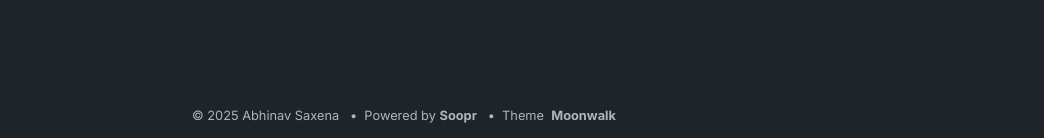
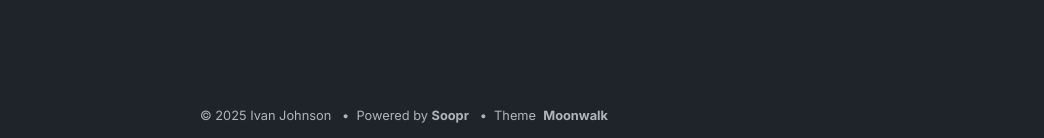
Before and after one commit to 873462/IvanJohnson, a Jekyll site: the page built from index.md, in a window 1280 px wide. Shown: the part 1724-1862 px from the top of the page, without its empty margins (236-1280 px from the left). Built offline with Jekyll 4.4.1, drawn with Linux system fonts in a browser that asks for light colours.

Commit message:
Update _config.yml

```diff
--- a/_config.yml
+++ b/_config.yml
@@ -1,6 +1,6 @@
 title: Moonwalk
-author: Abhinav Saxena
-url: https://www.873462.github.io/IvanJohnson # root address of the site
+author: Ivan Johnson
+url: https://www.873462.github.io/IvanJohnson/ # root address of the site
 description: > # description of the site (multiple lines allowed)
   Moonwalk is a fast and elegant Jekyll theme with a clean dark mode. It comes with horizontal list (for navbar and footer), card list (for portfolio), and a generic vertical list. It is very easy to modify in case you want to build over it - please see _layouts/home.html to do that.
 
```
